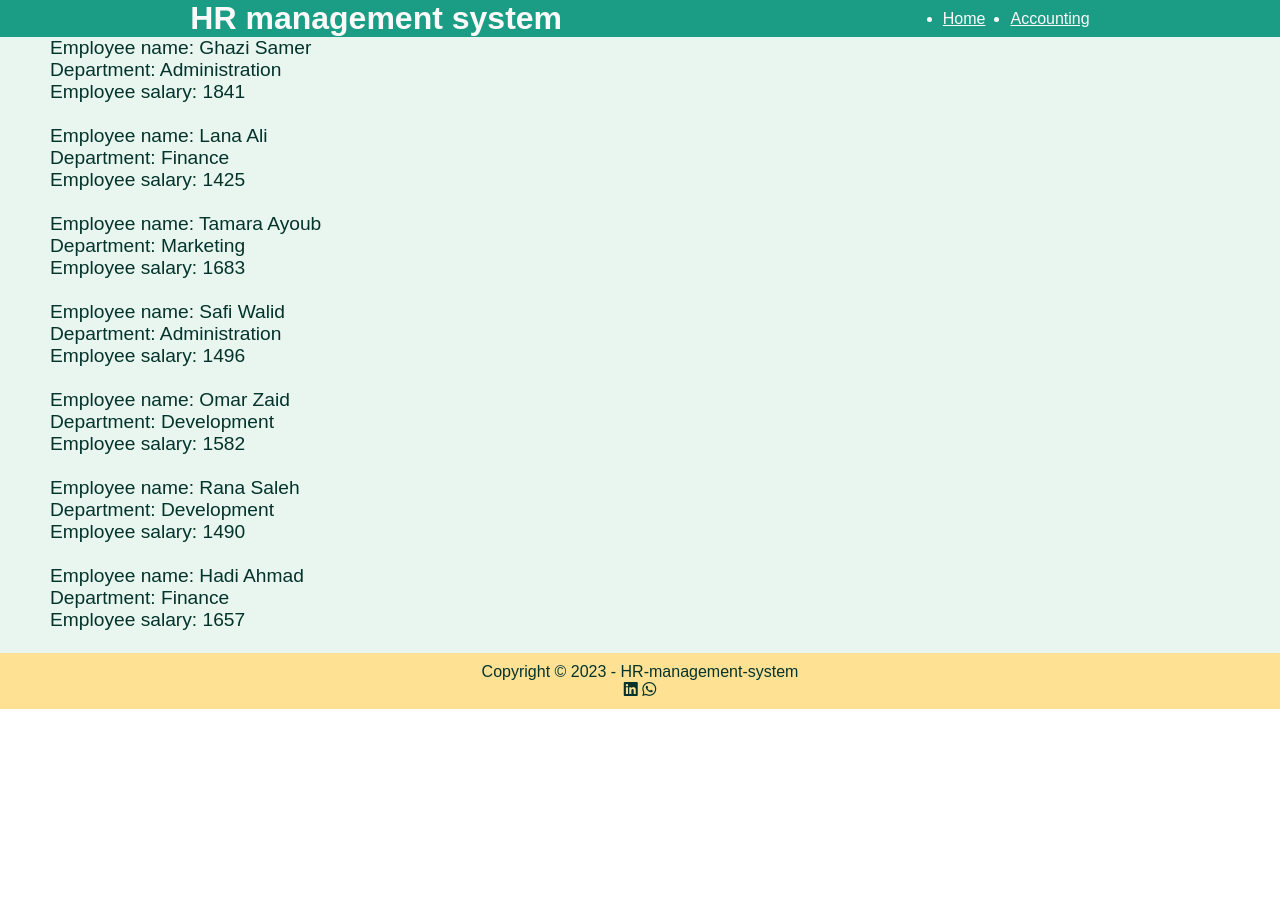
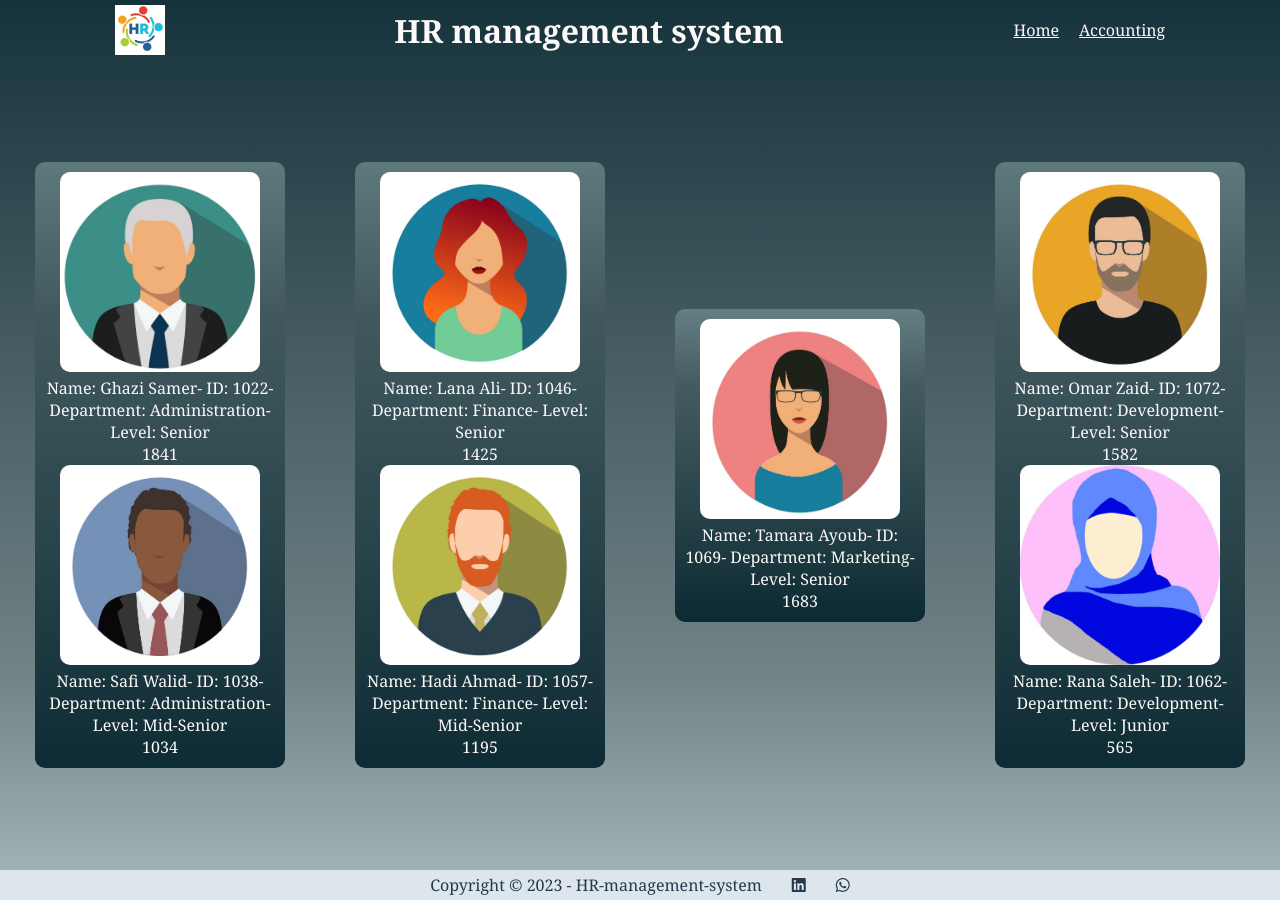
Before and after one commit to anashamdallah/HR-management-system, a plain HTML site: page index.html in a window 1280 px wide. Before the commit the page ends 800 px from the top, so only its background shows below. Drawn offline with Linux system fonts and the light colour scheme.

Commit message:
editing JS file

```diff
--- a/accounting.css
+++ b/accounting.css
@@ -4,41 +4,53 @@
     box-sizing: border-box;
 
 }
-
+body{
+    background:linear-gradient(to bottom,#04232ced 0,rgb(65 89 94 / 75%) 75%,rgb(121 147 151 / 65%) 100%);
+}
 body main {
     padding-top: 30px;
-    background-color: #E8F6EF;
+    /* background-color: #E8F6EF; */
+
     min-height: calc(100vh - 80px);
-    display: flex;
+    display:flex;
     justify-content:space-between;
 
 }
 body header{
-    background-color: #1B9C85;
+    /* background-color: #1B9C85; */
     display: flex;
     justify-content: space-around;
-    font-family:Arial, Helvetica, sans-serif;
+    font-family:Cambria, Cochin, Georgia, Times, 'Times New Roman', serif;
     color: #fcf9f9;
     align-items: center;
+    height: 60px;
+}
+body header img {
+    width: 50px;
+    height: 50px;
 }
 body header ul {
 display: flex;
 gap: 25px;
 
 }
-body header ul li a{
+body header ul  a{
   color: #fcf9f9;
-  font-family:Arial, Helvetica, sans-serif;
+  font-family:Cambria, Cochin, Georgia, Times, 'Times New Roman', serif
 }
 footer{
+        display: flex;
+        justify-content: center;
+        gap : 20px;
         padding-top:10px ;
         padding-bottom: 10px;
         text-align: center;
         align-items: center;
-        background-color: #FFE194;
-        color:#03332a;
-        font-family:Arial, Helvetica, sans-serif;
+        background-color: #DDE6ED;
+        color:#27374D;
+        font-family:Cambria, Cochin, Georgia, Times, 'Times New Roman', serif;
+        height: 30px;
     }
 footer a{
-   color:#03332a;
+   color:#27374D;
 }
--- a/app.js
+++ b/app.js
@@ -8,10 +8,16 @@ function Employee (name ,department ,level , image ){
     employee.push(this);
 }
 
-function levelSalary(name){
-    var min;
-    var max;
-    let arr=[];
+Employee.prototype.employeeId = function(){
+        let min = 1000;
+        let max = 1099;
+        const id =Math.floor(Math.random() * (max - min) ) + min;
+        return id;
+}
+
+Employee.prototype.salary = function (name){
+    let min=0;
+    let max=0;
     if (name.level=='Senior'){
         min = 1500;
         max = 2000;
@@ -24,40 +30,158 @@ function levelSalary(name){
         min = 500;
         max = 1000;
    }
-     arr.push(min);
-     arr.push(max);
-   return  arr;
-}
 
-Employee.prototype.employeeId = function(){
-    let min = 1000;
-        let max = 1999;
-        const id =Math.floor(Math.random() * (max - min) ) + min;
-        return id;
-}
-
-Employee.prototype.salary = function (){
-    let arr1 = levelSalary(ghaziSamer);
-    let min=arr1[0];
-    let max=arr1[1];
     const a = Math.floor(Math.random() * (max - min) ) + min;
     const x = Math.floor(a - (0.075*a));
     return x;
 }
+//body
+let headerE = document.createElement("header");
+let body = document.getElementsByTagName("body")[0];
+body.appendChild(headerE);
 
-let ghaziSamer = new Employee('Ghazi Samer' ,'Administration' ,'Senior' ,'male.jpg');
-let lanaAli = new Employee('Lana Ali' ,'Finance' ,'Senior' ,'female.jpg');
-let tamaraAyoub = new Employee('Tamara Ayoub' ,'Marketing' ,'Senior' ,'female.jpg');
-let safiWalid =new Employee('Safi Walid' ,'Administration' ,'Mid-Senior' ,'male.jpg');
-let omarZaid = new Employee('Omar Zaid' ,'Development' ,'Senior' ,'male.jpg');
-let ranaSaleh = new Employee('Rana Saleh' ,'Development' ,'Junior' ,'female.jpg');
-let hadiAhmad = new Employee('Hadi Ahmad' ,'Finance' ,'Mid-Senior' ,'male.jpg');
+//body styling
+body.style.background="linear-gradient(to bottom,#04232ced 0,rgb(65 89 94 / 75%) 75%,rgb(121 147 151 / 65%) 100%)";
+
+//header
+let logoE=document.createElement("img");
+logoE.src="Assests/SS__FUvO_400x400.jpg";
+headerE.appendChild(logoE);
+let headerName = document.createElement("h1");
+headerName.textContent = "HR management system";
+headerE.appendChild(headerName);
+let ulE = document.createElement("ul");
+headerE.appendChild(ulE);
+let homeE = document.createElement("a");
+homeE.textContent = "Home";
+homeE.href = "./index.html";
+ulE.appendChild(homeE);
+let accE = document.createElement("a");
+accE.textContent = "Accounting";
+accE.href = "./accounting.html";
+ulE.appendChild(accE);
+
+//header styling
+headerE.style.height = "60px";
+headerE.style.display = "flex";
+headerE.style.justifyContent = "space-around";
+// headerE.style.backgroundColor="#393646";
+headerE.style.fontFamily = "Cambria, Cochin, Georgia, Times, 'Times New Roman', serif";
+headerE.style.color= "#fcf9f9";
+headerE.style.alignItems = "center";
+headerE.style.marginBottom="20px";
+logoE.style.width="50px";
+logoE.style.height="50px";
+homeE.style.paddingRight = "20px";
+homeE.style.fontFamily ="Cambria, Cochin, Georgia, Times, 'Times New Roman', serif";
+homeE.style.color = "#fcf9f9";
+accE.style.fontFamily ="Cambria, Cochin, Georgia, Times, 'Times New Roman', serif";
+accE.style.color = "#fcf9f9";
+
+
+//main
+let mainE = document.createElement("main");
+body.appendChild(mainE);
+
+//main styling
+mainE.style.width="100%";
+mainE.style.display="flex";
+mainE.style.minHeight = "calc(100vh - 30px)";
+mainE.style.alignItems="center";
+
+//footer
+let footerE = document.createElement("footer");
+body.appendChild(footerE);
+let copyRight = document.createElement("p");
+copyRight.textContent = "Copyright © 2023 - HR-management-system";
+footerE.appendChild(copyRight);
+let aE = document.createElement("a");
+aE.href ="https://www.linkedin.com" ;
+let iE = document.createElement("i");
+iE.className="fa-brands fa-linkedin";
+aE.appendChild(iE);
+footerE.appendChild(aE);
+let aE1 = document.createElement("a");
+aE1.href ="https://web.whatsapp.com" ;
+let iE1 = document.createElement("i");
+iE1.className="fa-brands fa-whatsapp";
+aE1.appendChild(iE1);
+footerE.appendChild(aE1);
+
+//footer styling
+aE.style.color = "#27374D";
+aE1.style.color = "#27374D";
+footerE.style.display = "flex";
+footerE.style.justifyContent = "center";
+footerE.style.gap = "30px";
+footerE.style.backgroundColor ="#DDE6ED";
+footerE.style.textAlign = "center";
+footerE.style.alignItems = "center";
+footerE.style.color = "#27374D";
+footerE.style.fontFamily ="Cambria, Cochin, Georgia, Times, 'Times New Roman', serif";
+footerE.style.height = "30px";
+footerE.style.marginTop = "20px";
+
+let adm=document.createElement("adm");
+mainE.appendChild(adm);
+let finance=document.createElement("fin");
+mainE.appendChild(finance);
+let mark=document.createElement("mark");
+mainE.appendChild(mark);
+let devl=document.createElement("devl");
+mainE.appendChild(devl);
 
 Employee.prototype.renderEmployee = function(){
-    document.write(`<body><main><p>Employee name: ${this.fullName}<br/>
-    Department: ${this.department}<br/>
-    Employee salary: ${this.salary()}<br/><br/></p></main></body>`);
+    var divE;
+        if (this.department == "Administration"){
+         divE = adm;
    }
+        else if (this.department == "Finance"){
+       divE = finance;
+   }
+        else if (this.department == "Marketing"){
+      divE = mark;
+   }
+         else if (this.department == "Development"){
+       divE = devl;
+   }
+
+    //cards styling
+    divE.style.background = "linear-gradient(to top,#04232ced 0,rgb(65 89 94 / 75%) 75%,rgb(121 147 151 / 65%) 100%)";
+    divE.style.width="250px";
+    divE.style.textAlign = "center";
+    divE.style.borderRadius ="10px";
+    divE.style.margin="auto";
+    divE.style.padding="10px";
+    divE.style.fontFamily="Cambria, Cochin, Georgia, Times, 'Times New Roman', serif";
+    divE.style.color="#fcf9f9";
+
+    let employeeImg = document.createElement("img");
+    employeeImg.src = this.imageURL;
+    employeeImg.alt = this.fullName;
+    divE.appendChild(employeeImg);
+
+    //image styling
+    employeeImg.style.width = "200px";
+    employeeImg.style.height="200px";
+    employeeImg.style.borderRadius = "10px";
+
+    let employeeCard = document.createElement("p");
+    employeeCard.textContent =`Name: ${this.fullName}- ID: ${Employee.prototype.employeeId()}-
+    Department: ${this.department}- Level: ${this.level}` ;
+    divE.appendChild(employeeCard);
+    let employeeSalary = document.createElement("p");
+    employeeSalary.textContent =Employee.prototype.salary(this) ;
+    divE.appendChild(employeeSalary);
+ }
+
+let ghaziSamer = new Employee('Ghazi Samer' ,'Administration' ,'Senior' ,'Assests/Ghazi.jpg');
+let lanaAli = new Employee('Lana Ali' ,'Finance' ,'Senior' ,'Assests/Lana.jpg');
+let tamaraAyoub = new Employee('Tamara Ayoub' ,'Marketing' ,'Senior' ,'Assests/Tamara.jpg');
+let safiWalid =new Employee('Safi Walid' ,'Administration' ,'Mid-Senior' ,'Assests/Safi.jpg');
+let omarZaid = new Employee('Omar Zaid' ,'Development' ,'Senior' ,'Assests/Omar.jpg');
+let ranaSaleh = new Employee('Rana Saleh' ,'Development' ,'Junior' ,'Assests/Rana.jpg');
+let hadiAhmad = new Employee('Hadi Ahmad' ,'Finance' ,'Mid-Senior' ,'Assests/Hadi.jpg');
 
 for (let i = 0; i < employee.length;i++){
      employee[i].renderEmployee();
--- a/index.css
+++ b/index.css
@@ -1,19 +1,24 @@
-*{
+ *{
     padding: 0;
     margin: 0;
     box-sizing: border-box;
 
 }
 
+main {
+    min-height: calc(100vh - 30px);
+}
+/*
 body main {
     padding-top: 30px;
     background-color: #E8F6EF;
     padding-top: 0;
     padding-bottom: 0;
-    /* min-height: calc(100vh - 50px); */
+    min-height: calc(100vh - 50px);
     display: flex;
-    justify-content:left;
+    justify-content:center;
     padding-left:50px; }
+
 body main p{
     color:#03332a;
     font-family:Arial, Helvetica, sans-serif;
@@ -38,41 +43,41 @@ body header ul li a{
 }
 /* body main .photo  {
 
-}  */
+}
 #img1 {
     width: 60px;
     display: none;
-    /*visibility: hidden;*/
+    /*visibility: hidden;
 }
 #img2 {
     width: 60px;
     display: none;
-    /*visibility: hidden;*/
+    /*visibility: hidden;
 }
 #img3 {
     width: 60px;
     display: none;
-    /*visibility: hidden;*/
+    /*visibility: hidden;
 }
 #img4 {
     width: 60px;
     display: none;
-    /*visibility: hidden;*/
+    /*visibility: hidden;
 }
 #img5 {
     width: 60px;
     display: none;
-    /*visibility: hidden;*/
+    /*visibility: hidden;
 }
 #img6 {
     width: 60px;
     display: none;
-    /*visibility: hidden;*/
+    /*visibility: hidden;
 }
 #img7 {
     width: 60px;
     display: none;
-    /*visibility: hidden;*/
+    /*visibility: hidden;
 }
 footer{
 
@@ -86,4 +91,4 @@ footer{
     }
 footer a{
    color:#03332a;
-}
+} */
--- a/index.html
+++ b/index.html
@@ -8,9 +8,9 @@
     <link rel="stylesheet" href="./index.css">
     <script src="https://kit.fontawesome.com/af4ce8c886.js" crossorigin="anonymous"></script>
     <script src="https://kit.fontawesome.com/af4ce8c886.js" crossorigin="anonymous"></script>
-</head>
+ </head>
 <body >
-    <header>
+    <!-- <header>
         <h1>HR management system</h1>
         <ul>
             <li><a href="./index.html">Home</a></li>
@@ -22,14 +22,14 @@
 
     </main>
 
-
-    <script src=" ./app.js" ></script>
-</body>
-<footer>
+    <footer>
     <p>
         Copyright © 2023 - HR-management-system
     </p>
     <a href="https://www.linkedin.com" ><i class="fa-brands fa-linkedin"></i></a></i>
     <a href="https://web.whatsapp.com/" ><i class="fa-brands fa-whatsapp"></a></i>
-</footer>
-</html>
+ </footer> -->
+    <script src = "./app.js"></script>
+</body>
+
+ </html>
```
Also changed, not shown: accounting.html (+3 -2 lines), Assests/Ghazi.jpg (added), Assests/Hadi.jpg (added), Assests/Lana.jpg (added), Assests/Omar.jpg (added), Assests/Rana.jpg (added), Assests/SS__FUvO_400x400.jpg (added), Assests/Safi.jpg (added), Assests/Tamara.jpg (added), female.jpg (deleted), male.jpg (deleted). Lines whose indentation alone changed are shown as unchanged.
